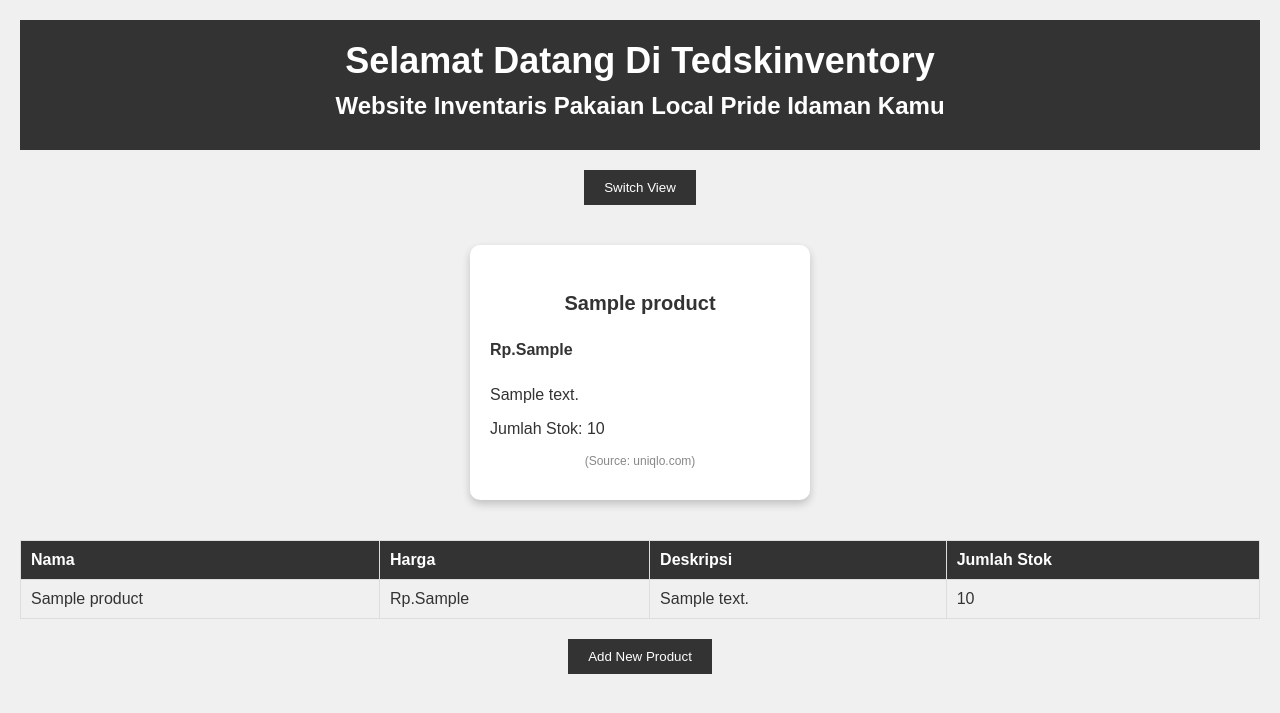
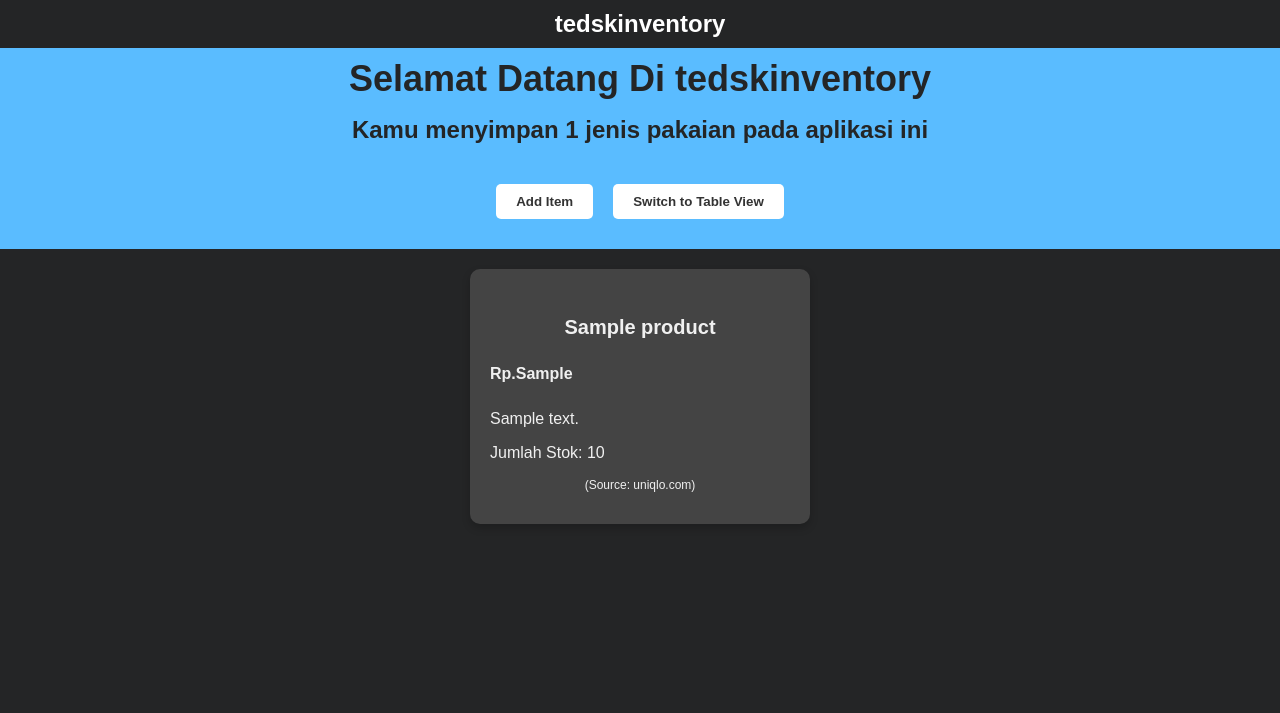
Before and after one commit to tedskiii/tedskinventory, a Django app: page / in a window 1280 px wide. Shown: the top 713 px of the page. Run offline with Django 4.2, Linux system fonts and the light colour scheme; tables that the repository leaves empty hold one stand-in row (values such as "Sample post").

Commit message:
Merapikan UI aplikasi

```diff
--- a/main/models.py
+++ b/main/models.py
@@ -1,3 +1,4 @@
+from django.utils import timezone
 from django.db import models
 
 class Product(models.Model):
--- a/main/templates/main.html
+++ b/main/templates/main.html
@@ -7,26 +7,24 @@
   <style>
     body {
       font-family: Arial, sans-serif;
-      padding: 20px;
       margin: 0;
       display: flex;
       flex-direction: column;
       align-items: center;
-      background-color: #f0f0f0;
-      color: #333333;
+      background-color: #242526;
+      color: #f0f0f0;
     }
 
     header {
-      background-color: #333;
-      color: #fff;
+      background-color: #5ABCFF;
+      color: #242526;
       text-align: center;
-      padding: 20px 0;
+      padding: 10px;
       margin: 0;
       width: 100%;
       top: 0;
       left: 0;
     }
-
 
     header h1 {
       font-size: 36px;
@@ -35,7 +33,43 @@
 
     header h3 {
       font-size: 24px;
-      margin: 10px 0;
+      margin: 0;
+    }
+
+    .header-text {
+      padding: 20px;
+      margin-bottom: 20px;
+    }
+
+    .header-buttons {
+      display: flex;
+      justify-content: center;
+      align-items: center;
+      margin-top: 20px;
+    }
+
+
+    .header-buttons button {
+      background-color: #fff;
+      color: #333;
+      border: none;
+      padding: 10px 20px;
+      cursor: pointer;
+      margin-left: 10px;
+    }
+
+    .header-buttons button:hover {
+      background-color: #ddd;
+    }
+
+    .navbar {
+      color: #fff;
+      padding: 10px
+    }
+
+    .navbar h2 {
+      font-size: 24px;
+      margin: 0;
     }
 
     h1 {
@@ -69,9 +103,10 @@
       border-radius: 10px;
       padding: 20px;
       text-align: justify;
-      background-color: #fff;
+      background-color: #444;
       box-shadow: 0 4px 8px rgba(0, 0, 0, 0.2);
       transition: transform 0.2s;
+      color: #f0f0f0;
     }
 
     .card:hover {
@@ -80,7 +115,6 @@
 
     .name {
       font-size: 24px;
-      color: #333333;
       text-align: center;
       margin-bottom: 10px;
     }
@@ -94,7 +128,6 @@
     .credit {
       font-size: 12px;
       text-align: center;
-      color: #888888;
       margin-top: 10px;
     }
 
@@ -102,21 +135,22 @@
       width: 100%;
       border-collapse: collapse;
       margin-top: 20px;
+      background-color: #444;
     }
 
     th, td {
-      border: 1px solid #ddd;
+      border: 1px solid #333;
       padding: 10px;
       text-align: left;
+      color: #f0f0f0;
     }
 
     th {
-      background-color: #333;
-      color: #fff;
+      background-color: #222;
     }
 
     .add-product-button {
-      background-color: #333;
+      background-color: #0056b3;
       color: #fff;
       border: none;
       padding: 10px 20px;
@@ -125,31 +159,49 @@
     }
 
     .add-product-button:hover {
-      background-color: #0056b3;
+      background-color: #004090;
     }
 
+    .add-product-button,
     .toggle-button {
-      background-color: #333;
+      background-color: #0056b3;
       color: #fff;
+      font-weight: bold;
       border: none;
       padding: 10px 20px;
       cursor: pointer;
-      margin: 20px 0;
+      margin: 20px 10px;
+      border-radius: 5px;
     }
 
+
     .toggle-button:hover {
-      background-color: #0056b3;
+      background-color: #004090;
     }
 
   </style>
+  {% extends 'base.html' %}
 </head>
 <body>
+  {% block content %}
+  <nav>
+    <div class="navbar">
+      <h2>tedskinventory</h2>
+    </div>
+  </nav>
+
   <header>
-    <h1>Selamat Datang Di Tedskinventory</h1>
-    <h3>Website Inventaris Pakaian Local Pride Idaman Kamu</h3>
+    <h1>Selamat Datang Di tedskinventory</h1>
+    <p></p>
+    <h3>{{message}}</h3>
+
+    <div class="header-buttons">
+      <a href="{% url 'main:create_product' %}">
+        <button class="add-product-button">Add Item</button>
+      </a>
+      <button class="toggle-button" id="toggleViewButton">Switch to Table View</button>
+    </div>
   </header>
-
-  <button class="toggle-button" id="toggleViewButton">Switch View</button>
 
   <div class="container">
     {% for product in products %}
@@ -174,6 +226,7 @@
         <th>Harga</th>
         <th>Deskripsi</th>
         <th>Jumlah Stok</th>
+
       </tr>
     </thead>
     <tbody>
@@ -188,18 +241,15 @@
     </tbody>
   </table>
 
-  <a href="{% url 'main:create_product' %}">
-    <button class="add-product-button">
-      Add New Product
-    </button>
-  </a>
-
-
   <script>
     document.addEventListener("DOMContentLoaded", function () {
       const toggleViewButton = document.getElementById("toggleViewButton");
       const cardView = document.querySelector(".container");
       const tableView = document.getElementById("tableView");
+
+      // Initialize as card view
+      cardView.style.display = "flex";
+      tableView.style.display = "none";
 
       let isCardView = true;
 
@@ -218,5 +268,6 @@
       });
     });
   </script>
+  {% endblock content %}
 </body>
 </html>
```
Also changed, not shown: main/templates/create_product.html (+12 -7 lines), main/migrations/0004_product_date_added.py (added), main/migrations/0005_remove_product_date_added.py (added).
